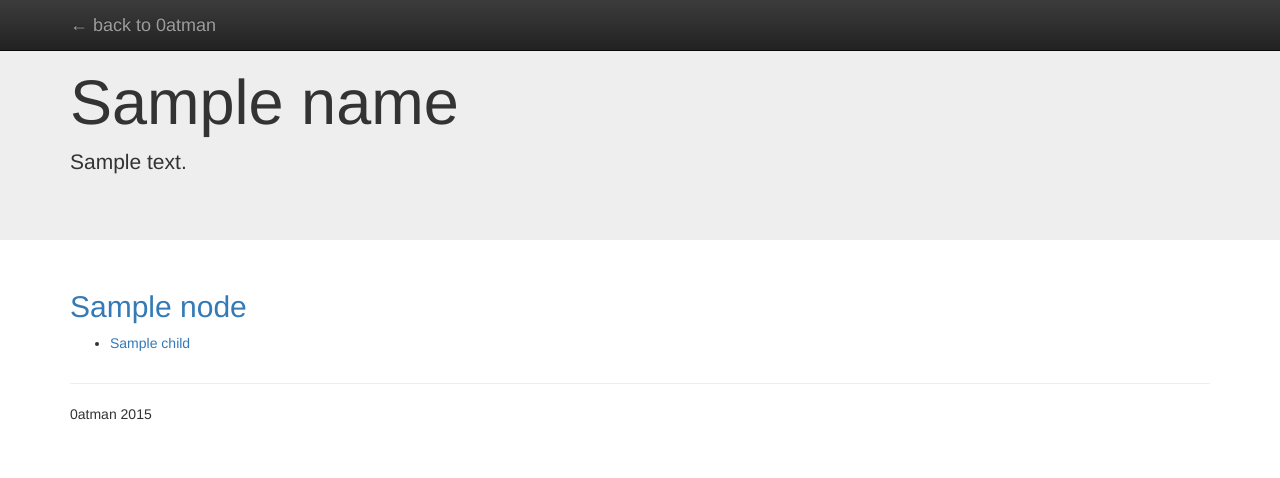
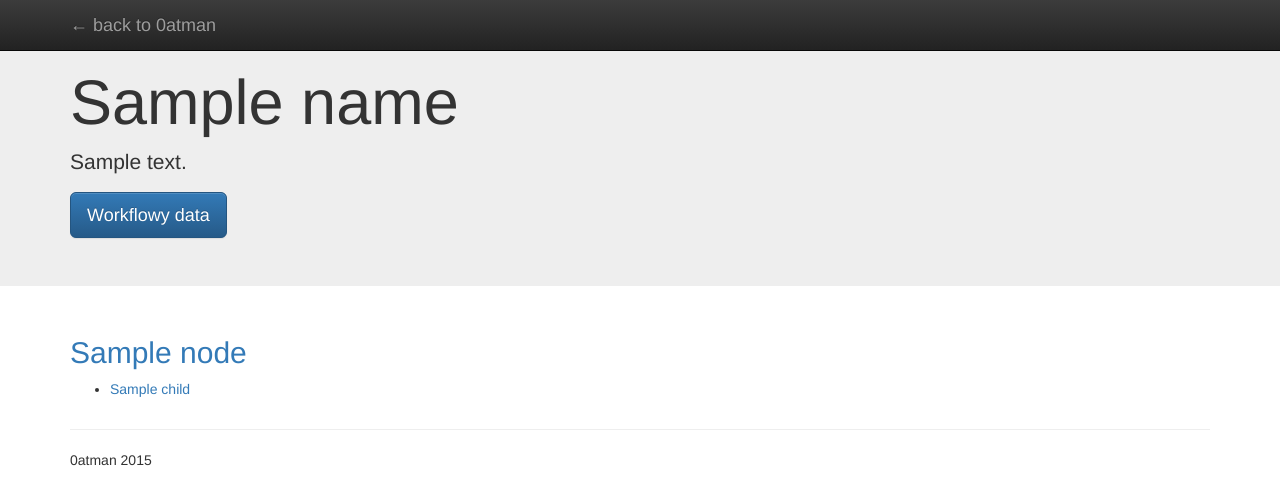
Before and after one commit to 0atman/workflowy-inventory, a Flask app: template templates/index-new.html in a window 1280 px wide. Shown: the top 478 px of the page. Run offline with Flask 2, Linux system fonts and the light colour scheme; the template is opened without the code that fills it: most values are stand-ins (such as "Sample title", 1, 10 or a date in 2020); some libraries are stand-ins or nearby versions.

Commit message:
link to workflowy

```diff
--- a/templates/index-new.html
+++ b/templates/index-new.html
@@ -53,6 +53,7 @@
       <div class="container">
         <h1>{{ name }}</h1>
         <p>{{ description }}</p>
+        <a class="btn btn-primary btn-lg" href="https://workflowy.com/s/Ast9674jor" role="button">Workflowy data</a>
       </div>
     </div>
 
```
